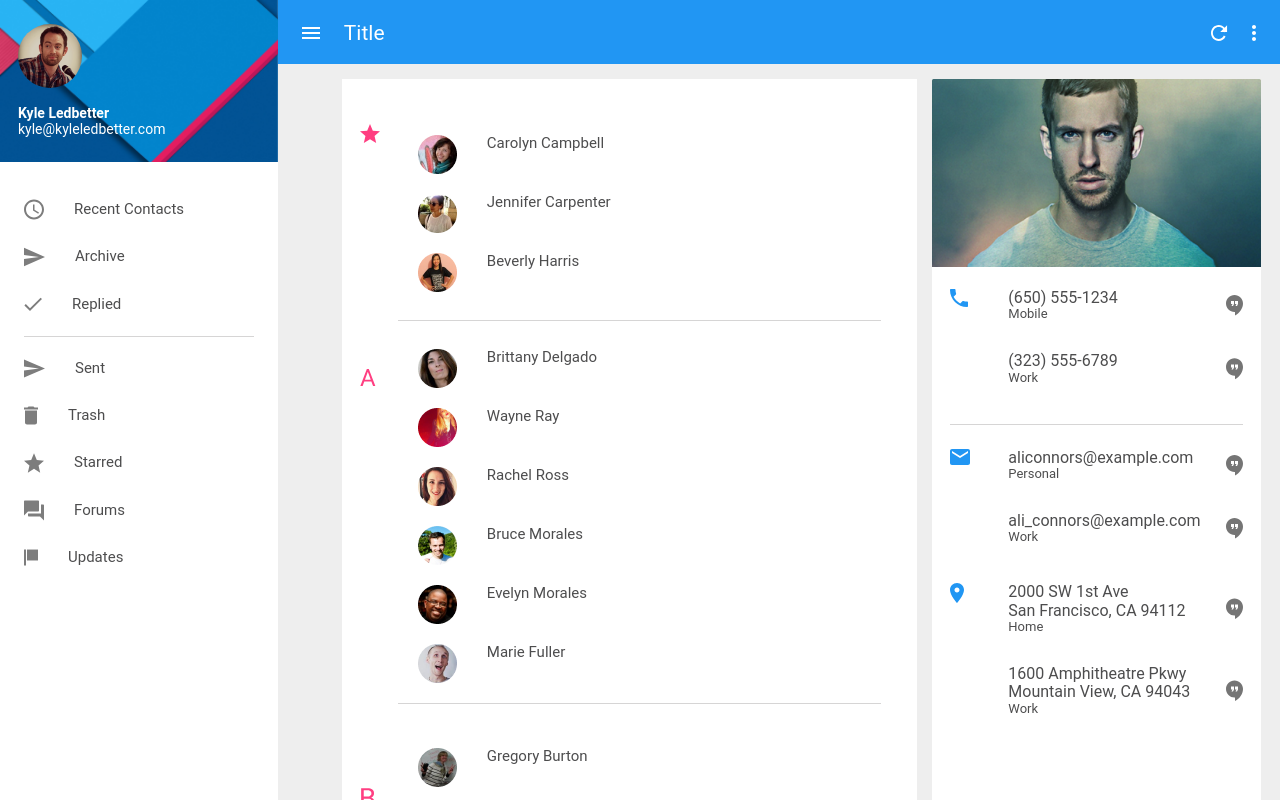
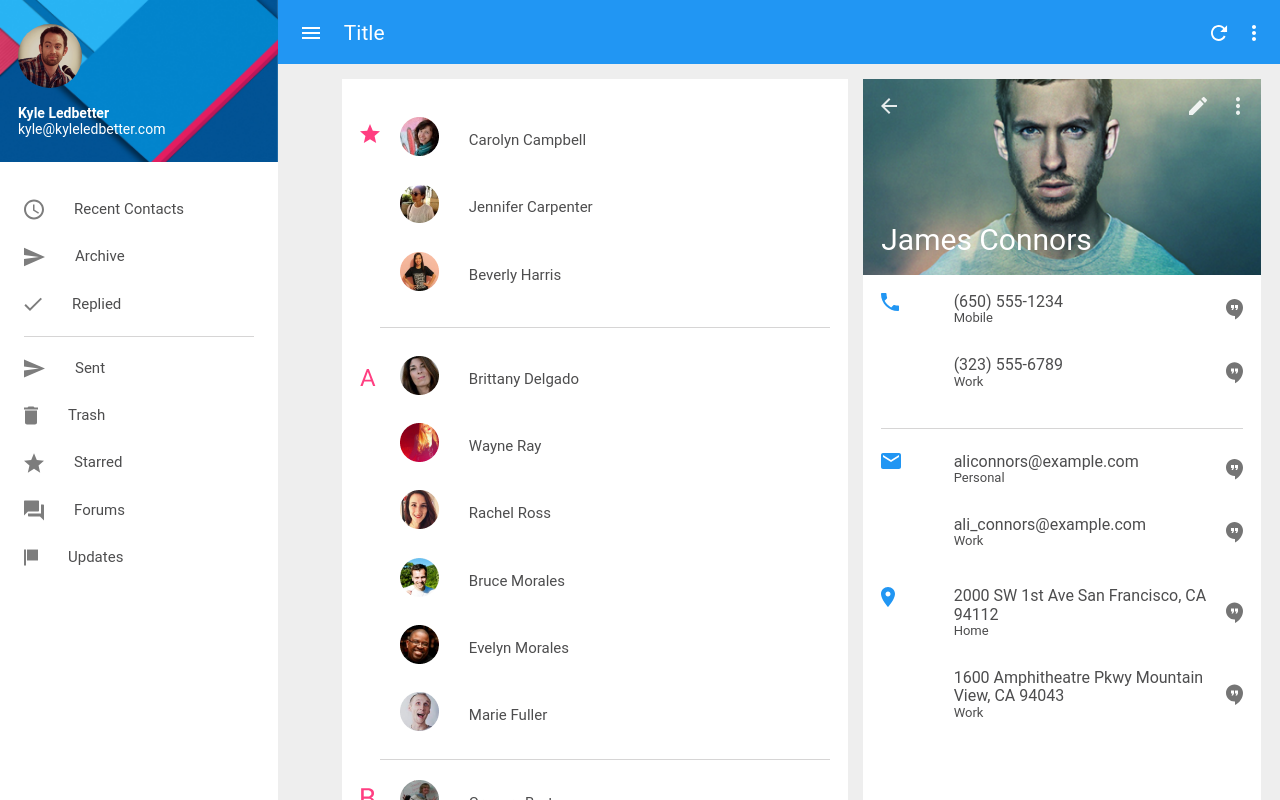
Before and after one commit to Freemapping01/google_material, a website: page index.html in a window 1280 px wide. Drawn offline with nearby package versions, Linux system fonts and the light colour scheme.

Commit message:
ADD fix sidebar-right

```diff
--- a/index.html
+++ b/index.html
@@ -70,7 +70,7 @@
       <div class="header">
         <div class="f-menu">
 
-          <div class="f-icone">
+          <div class="f-icon">
             <img src="./img/menu.svg" class="icon">
           </div>
 
@@ -80,7 +80,7 @@
             <img src="./img/refresh.svg" class="icon" />
           </div>
 
-          <div class="f-icone">
+          <div class="f-icon">
             <img src="./img/more-vert.svg" class="icon">
           </div>
         </div>
@@ -159,33 +159,53 @@
           </div>
         </div>
         <div class="sidebar-content-right">
-          <div class="col-1">
-            <img src="./img/sidebar-avatar-right.png" class="avatar">
+          <div class="col-3">
+            <div class="avatar-container-right" style="background-image: url('./img/sidebar-avatar-right.png');">
+
+              <div class="f-menu">
+                <div class="avatar-menu-right">
+                  <div class="f-icon-start">
+                    <img src="./img/arrow-back.svg" alt="icon" class="icon" />
+                    <img src="./img/create.svg" alt="icon" class="icon" />
+                  </div>
+
+                  <div class="f-icon-end">
+                    <img src="./img/more-vert 2.svg" alt="icon" class="icon" />
+                  </div>
+                </div>
+
+              </div>
+              <p class="text-white user-name">James Connors</p>
+            </div>
           </div>
 
 
-          <div class="col-2">
+          <div class="col-4">
 
             <div class="section-top">
 
               <div class="flex">
 
-                <div class="f-icone">
+                <div class="f-icon">
                   <img src="./img/call.svg" alt="icon" class="icon" />
                 </div>
 
                 <div class="f-list">
                   <div class="contacts">
-                    <div><p class="text-lg">(650) 555-1234</p>
-                     <p class="text-sm">Mobile</p></div>
-                    <img src="./img/hangout.svg" alt="icon" class="icon" />
+                    <div>
+                      <p class="text-lg">(650) 555-1234</p>
+                      <p class="text-sm">Mobile</p>
+                    </div>
+                    <img src="./img/hangout.svg" alt="icon" class="hangout" />
                   </div>
 
 
                   <div class="contacts">
-                    <div><p class="text-lg">(323) 555-6789</p>
-                     <p class="text-sm">Work</p></div>
-                    <img src="./img/hangout.svg" alt="icon" class="icon" />
+                    <div>
+                      <p class="text-lg">(323) 555-6789</p>
+                      <p class="text-sm">Work</p>
+                    </div>
+                    <img src="./img/hangout.svg" alt="icon" class="hangout" />
                   </div>
                 </div>
 
@@ -198,22 +218,26 @@
 
               <div class="flex">
 
-              <div class="f-icone">
+                <div class="f-icon">
                   <img src="./img/email.svg" alt="icon" class="icon" />
                 </div>
 
                 <div class="f-list">
                   <div class="contacts">
-                  <div><p class="text-lg">aliconnors@example.com</p>
-                   <p class="text-sm">Personal</p></div>
-                  <img src="./img/hangout.svg" alt="icon" class="icon" />
+                    <div>
+                      <p class="text-lg">aliconnors@example.com</p>
+                      <p class="text-sm">Personal</p>
+                    </div>
+                    <img src="./img/hangout.svg" alt="icon" class="hangout" />
                   </div>
 
 
                   <div class="contacts">
-                  <div><p class="text-lg">ali_connors@example.com</p>
-                   <p class="text-sm">Work</p></div>
-                  <img src="./img/hangout.svg" alt="icon" class="icon" />
+                    <div>
+                      <p class="text-lg">ali_connors@example.com</p>
+                      <p class="text-sm">Work</p>
+                    </div>
+                    <img src="./img/hangout.svg" alt="icon" class="hangout" />
                   </div>
                 </div>
 
@@ -223,25 +247,29 @@
 
                 <div class="flex">
 
-              <div class="f-icone">
+                  <div class="f-icon">
                     <img src="./img/place.svg" alt="icon" class="icon" />
                   </div>
 
                   <div class="f-list">
 
                     <div class="contacts">
-                  <div><p class="text-lg">2000 SW 1st Ave<br>
+                      <div>
+                        <p class="text-lg">2000 SW 1st Ave
                           San Francisco, CA 94112</p>
-                   <p class="text-sm">Home</p></div>
-                  <img src="./img/hangout.svg" alt="icon" class="icon" />
+                        <p class="text-sm">Home</p>
+                      </div>
+                      <img src="./img/hangout.svg" alt="icon" class="hangout" />
                     </div>
 
 
                     <div class="contacts">
-                  <div><p class="text-lg">1600 Amphitheatre Pkwy<br>
+                      <div>
+                        <p class="text-lg">1600 Amphitheatre Pkwy
                           Mountain View, CA 94043</p>
-                   <p class="text-sm">Work</p></div>
-                  <img src="./img/hangout.svg" alt="icon" class="icon" />
+                        <p class="text-sm">Work</p>
+                      </div>
+                      <img src="./img/hangout.svg" alt="icon" class="hangout" />
                     </div>
                   </div>
 
--- a/scss/avatar-section.scss
+++ b/scss/avatar-section.scss
@@ -10,3 +10,35 @@
               border-radius: $round;
             }
           }
+
+          .avatar-container-right {
+           background-size: cover;
+           background-position: center;
+           padding: $space;
+           height: 160px;
+           font-size: 14px;
+           display: flex;
+           flex-direction: column;
+          }
+
+          @media only screen and (max-width:  1184px) {
+            .avatar-container-right {
+                height: 147px;
+            }
+
+
+
+        }
+
+          .avatar-menu-right {
+            display: flex;
+            justify-content: space-between;
+
+          }
+
+
+          @media only screen and (min-width:  1330px) {
+            .avatar-container-right {
+                height: 200px;
+            }
+          }
--- a/scss/fonts.scss
+++ b/scss/fonts.scss
@@ -6,3 +6,10 @@
     font-size: 21px;
     font-family: "Roboto", "Helvetica Nue", sans-serif;
 }
+
+.user-name {
+    font-size: 30px;
+    font-family: "Roboto", "Helvetica Nue", sans-serif;
+    margin-bottom: 0px;
+    margin-top: auto;
+}
--- a/scss/header.scss
+++ b/scss/header.scss
@@ -18,7 +18,7 @@ $blue:#2196F3;
     -ms-user-select: none;
     user-select: none;
     cursor: default;
-     .f-icone {
+     .f-icon {
         display: flex;
         align-content: center;
         flex-wrap: wrap;
--- a/scss/sidebar-content-right.scss
+++ b/scss/sidebar-content-right.scss
@@ -1,8 +1,7 @@
 .sidebar-content-right {
     background: #FFFFFF;
     box-sizing: border-box;
-    width: calc(432 / 1184 *100%);
-    white-space: nowrap;
+    width: 50%;
     flex-wrap: nowrap;
     flex-direction: row;
 
@@ -12,7 +11,7 @@
    }
 
 
-   .col-2
+   .col-4
    {
        padding: $space;
 
@@ -30,7 +29,7 @@
            p {
             margin: 0px;
            }
-            .f-icone {
+            .f-icon {
             width: 18px;
             flex-basis: 20%;
            }
@@ -58,3 +57,27 @@
    .text-sm {
     @extend %text-sm;
    }
+
+   .col-3 {
+     .f-icon-start {
+      display: flex;
+      justify-content: space-between;
+      flex-basis: 90%;
+     }
+       .f-icon-end {
+        display: flex;
+        flex-basis: 2%;
+       }
+
+   }
+
+   .hangout {
+    margin-left: 15px;
+  }
+
+  @media only screen and (max-width:  1184px) {
+    .sidebar-content-right {
+        width: 56%;
+    }
+
+  }
```
Also changed, not shown: css/style.css. Lines whose indentation alone changed are shown as unchanged.
